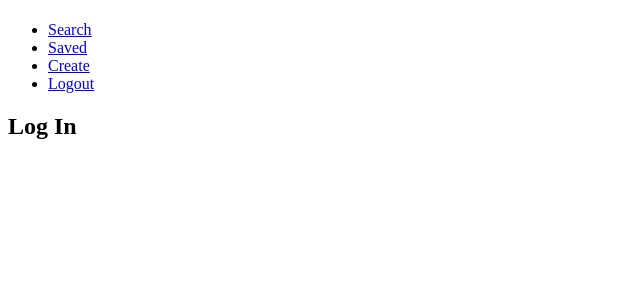
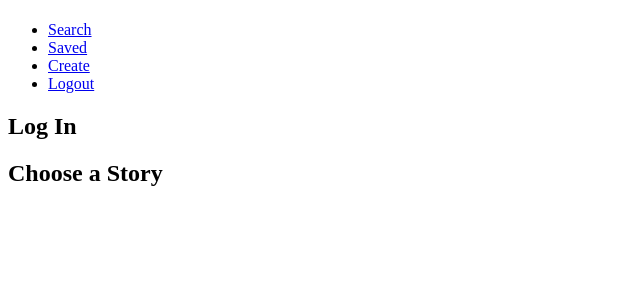
Before and after one commit to py-401d11-bananas/mad-lib, a Flask app: page / in a window 1280 px wide. Shown: the part 336-633 px from the top of the page, without its empty margins (0-640 px from the left). Run offline with Flask 2, Linux system fonts and the light colour scheme; data that the repository does not hold is empty.

Commit message:
new home

```diff
--- a/src/templates/home.html
+++ b/src/templates/home.html
@@ -1,31 +1,14 @@
 {% extends 'base.html' %}
 
 {% block title %}
-  {% if g.user %}
     <title>Home</title>
-  {% else %}
-    <title>Login</title>
-  {% endif %}
 {% endblock title %}
 
 {% block content %}
-  {% if g.user %}
-    <h2>Today's Top Stories</h2>
-    <ul class="list minimized-list">
-      {% for story in top_stories %}
-        <li class="story minimized-story">
-          <h4 class="title">{{ story.title }}</h4>
-          <p class="description">{{ story.desc }}</p>
-          <p class="hidden">{{ story.content }}</p>
-          <form action="{{ url_for("?????????") }}">
-            <div class="hidden" hidden>
-              {{ form.title.label }}{{ form.title(size=30) }}
-              {{ form.content.label }}{{ form.content(size=1000) }}
-            </div>
-            <input type="submit" value="Make Me Laugh">
-          </form>
-        </li>
-      {% endfor %}
-    </ul>
-  {% endif %}
+  <h2>Choose a Story</h2>
+  {% for story in stories %}
+  <section class="story minimized-story">
+    <h4>{{ story.title }}</h4>
+  </section>
+  {% endfor %}
 {% endblock content %}
```
